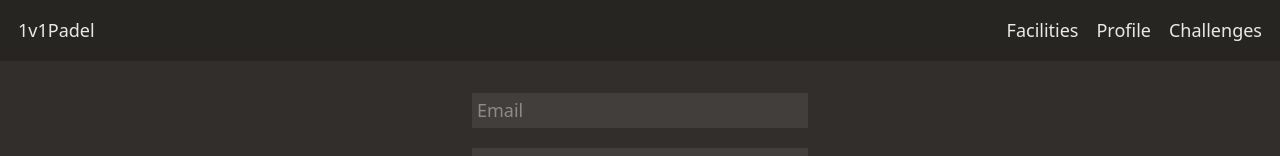
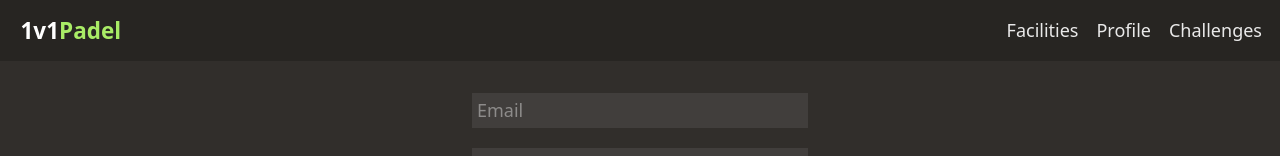
Before and after one commit to Jaafar-Kamalah/1v1padel, a React (Vite) app in the folder frontend/: page /login in a window 1280 px wide. Shown: the top 156 px of the page. Built offline with nearby package versions, Linux system fonts and the light colour scheme; no server answers.

Commit message:
feat: Added wordmark svg in navbar

```diff
--- a/frontend/src/components/Navbar.css
+++ b/frontend/src/components/Navbar.css
@@ -3,7 +3,6 @@
   display: flex;
   justify-content: space-between;
   padding: 0 18px;
-  align-items: center;
 }
 
 .nav ul {
@@ -11,3 +10,8 @@
     gap: 18px;
     list-style: none;
 }
+
+.site-title {
+  display: flex;
+  align-items: center;
+}
--- a/frontend/src/components/Navbar.tsx
+++ b/frontend/src/components/Navbar.tsx
@@ -6,7 +6,18 @@ function Navbar() {
   return (
     <nav className="nav">
       <Link to="/" className="site-title">
-        1v1Padel
+        <svg
+          className="wordmark"
+          width="180"
+          height="40"
+          viewBox="0 0 140 32"
+          xmlns="http://www.w3.org/2000/svg"
+        >
+          <text x="0" y="22" fontSize="18" fontWeight="700" fill="#ffffff">
+            1v1
+            <tspan fill="rgb(169, 236, 102)">Padel</tspan>
+          </text>
+        </svg>
       </Link>
 
       <div className="nav-links">
```
